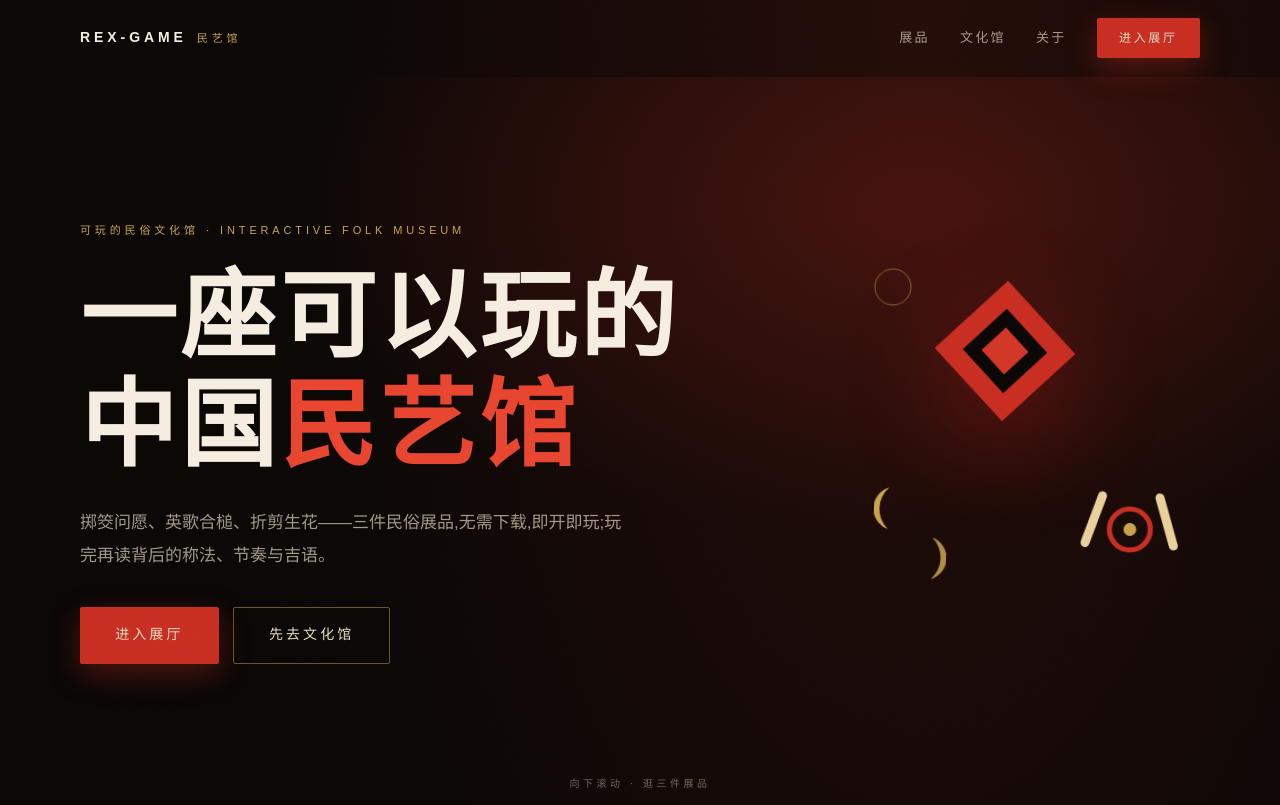
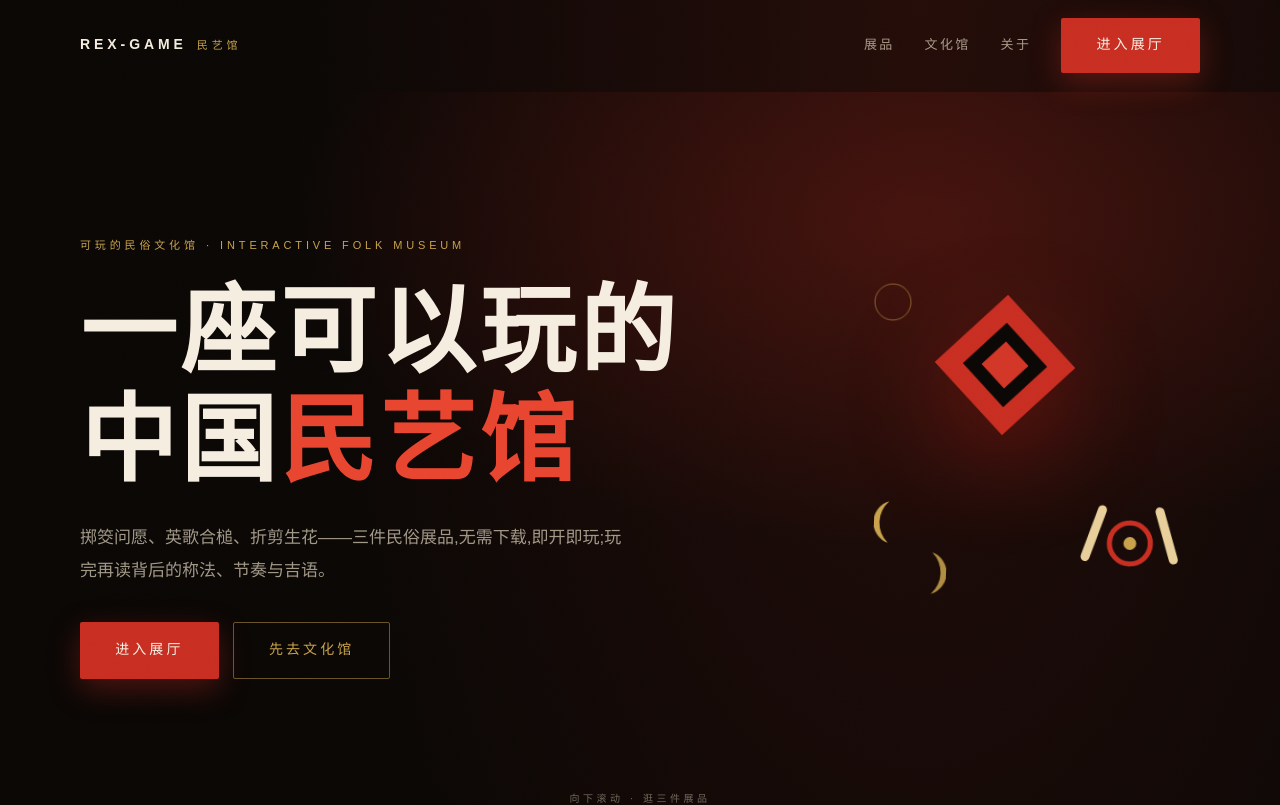
Before and after one commit to rexleimo/rex-game, a Next.js app: page / in a window 1280 px wide. Shown: the top 805 px of the page. Built offline with nearby package versions, Linux system fonts and the light colour scheme; a web font is replaced by a local one.

Commit message:
fix(site): CTA/按钮字色压过 theme-gallery a inherit
.theme-gallery a { color:inherit } 优先级高于 .ccta__btn，
导致米底按钮继承浅字、几乎看不见；提高选择器并加固 g-btn。

```diff
--- a/src/styles/gallery.css
+++ b/src/styles/gallery.css
@@ -64,8 +64,10 @@ html:has(.theme-gallery) body {
   border: 0;
 }
 
-/* —— 按钮:朱砂实底(主)/ 描金幽灵(次) —— */
-.g-btn {
+/* —— 按钮:朱砂实底(主)/ 描金幽灵(次) ——
+ * 含 .theme-gallery a.g-btn* 以压过 a { color: inherit } */
+.g-btn,
+.theme-gallery a.g-btn {
   display: inline-flex;
   align-items: center;
   justify-content: center;
@@ -74,28 +76,36 @@ html:has(.theme-gallery) body {
   font-size: 14px;
   font-weight: 500;
   letter-spacing: 0.22em;
+  text-decoration: none;
   transition:
     transform var(--g-dur-micro) var(--g-ease),
     box-shadow var(--g-dur-micro) var(--g-ease),
     background var(--g-dur-micro) var(--g-ease),
-    border-color var(--g-dur-micro) var(--g-ease);
+    border-color var(--g-dur-micro) var(--g-ease),
+    color var(--g-dur-micro) var(--g-ease);
 }
-.g-btn--primary {
+.g-btn--primary,
+.theme-gallery a.g-btn--primary {
   background: var(--g-cinnabar);
   color: var(--g-paper);
   box-shadow: 0 10px 30px rgba(200, 46, 33, 0.35);
 }
-.g-btn--primary:hover {
+.g-btn--primary:hover,
+.theme-gallery a.g-btn--primary:hover {
   background: var(--g-cinnabar-hi);
+  color: var(--g-paper);
   transform: translateY(-2px);
 }
-.g-btn--ghost {
+.g-btn--ghost,
+.theme-gallery a.g-btn--ghost {
   border: 1px solid rgba(201, 162, 75, 0.5);
   color: var(--g-gold);
 }
-.g-btn--ghost:hover {
+.g-btn--ghost:hover,
+.theme-gallery a.g-btn--ghost:hover {
   border-color: var(--g-gold);
   background: rgba(201, 162, 75, 0.08);
+  color: var(--g-gold-hi);
   transform: translateY(-2px);
 }
 
@@ -828,19 +838,30 @@ html:has(.theme-gallery) body {
   letter-spacing: 0.1em;
   color: var(--g-paper);
 }
+/* 选择器须压过 .theme-gallery a { color: inherit }，否则字色继承成浅米，米底上看不清 */
+.theme-gallery a.ccta__btn,
 .ccta__btn {
   flex: none;
+  display: inline-flex;
+  align-items: center;
   background: var(--g-paper);
   color: var(--g-cinnabar-deep);
   border-radius: 2px;
   padding: 0.8rem 1.8rem;
   font-size: 13px;
-  font-weight: 500;
+  font-weight: 600;
   letter-spacing: 0.18em;
-  transition: transform var(--g-dur-micro) var(--g-ease);
+  text-decoration: none;
+  transition:
+    transform var(--g-dur-micro) var(--g-ease),
+    background var(--g-dur-micro) var(--g-ease),
+    color var(--g-dur-micro) var(--g-ease);
 }
+.theme-gallery a.ccta__btn:hover,
 .ccta__btn:hover {
   transform: translateY(-2px);
+  background: var(--g-cream);
+  color: var(--g-cinnabar);
 }
 @media (max-width: 760px) {
   .ccta__inner {
```
